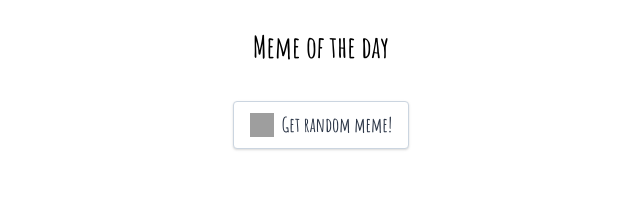
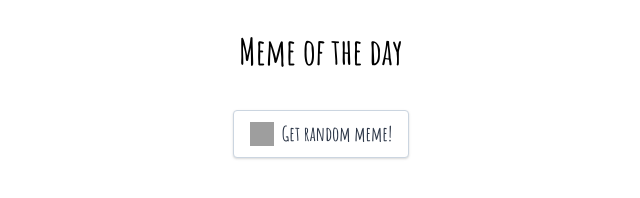
Before and after one commit to mborroni/meme-of-the-day, a website with bundled scripts: page dist/index.html in a window 1280 px wide. Shown: the whole page, without its empty margins (319-959 px from the left). Built offline with nearby package versions, Linux system fonts and the light colour scheme; no server answers; grey boxes are pictures that could not be loaded.

Commit message:
add tailwind position/size class styles

```diff
--- a/dist/index.html
+++ b/dist/index.html
@@ -9,14 +9,13 @@
       href="https://fonts.googleapis.com/css?family=Amatic+SC:700|Lalezar|Staatliches&display=swap"
       rel="stylesheet"
     />
-
     <link rel="stylesheet" href="compiled.css" />
     <script defer src="../js/index.js" type="module"></script>
   </head>
   <body>
-    <main class="flex-grow flex items-center justify-around flex-col py-6">
-      <h1 class="title text-3xl">Meme of the day</h1>
-      <img src="" alt="" class="meme py-4 max-w-lg" />
+    <main class="flex-grow flex items-center justify-around flex-col py-6 max-h-screen">
+      <h1 class="title text-4xl">Meme of the day</h1>
+      <img src="" alt="" class="meme py-4 max-w-lg object-scale-down" />
       <button class="btn-get-random-meme">
         <img
           class="w-6 h-6 mr-2"
```
